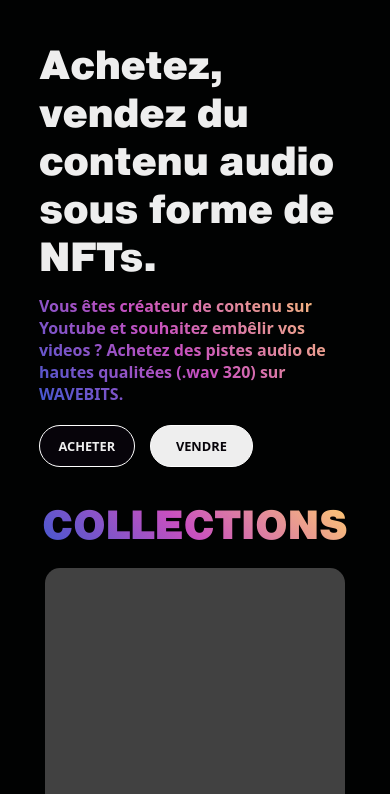
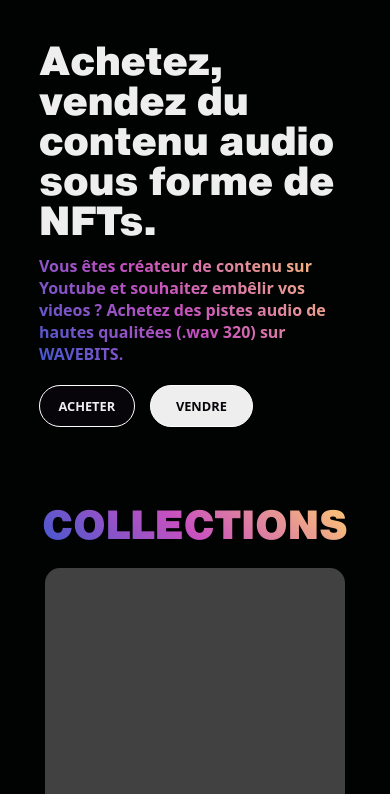
Before and after one commit to imkeyser/WaveBits, a plain HTML site: page index.html in a window 390 px wide. Shown: the part 50-844 px from the top of the page. Drawn offline with Linux system fonts and the light colour scheme.

Commit message:
Fix responsive problems 2

```diff
--- a/Styles/main.css
+++ b/Styles/main.css
@@ -145,7 +145,7 @@
 
 .hero__container {
     width: 100%;
-    height: 70%;
+    height: 100vh;
     /*background: red;*/
     display: flex;
     justify-content: center;
@@ -245,7 +245,7 @@
 
 .section__2__container {
     width: 100vw;
-    height: 1000px;
+    height: 100vh;
     background: #010202;
     display: flex;
     flex-direction: column;
@@ -261,6 +261,7 @@
 
     .hero__container {
         margin-top: 50px;
+        height: 100vh;
     }
 
     .hero__content {
@@ -302,6 +303,7 @@
 
     .hero__left h1 {
         font-size: 40px;
+        line-height: 40px;
     }
     .button__medium__white__border {
         width: 30%;
```
